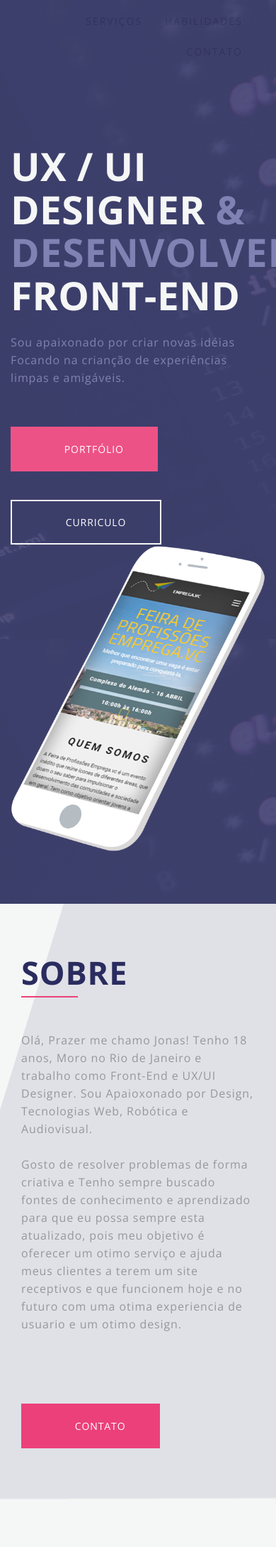
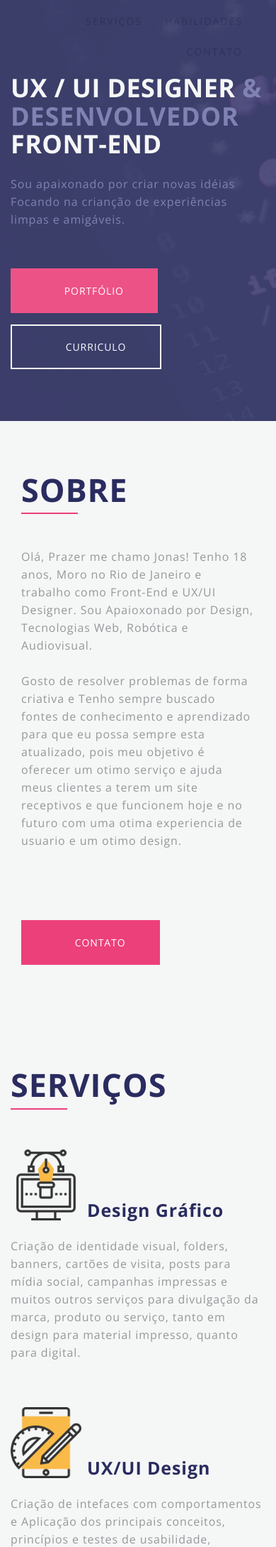
Before and after one commit to JonasJs/jsdesign, a PHP site: page / in a window 390 px wide; the page is wider, and only the part inside the window is pictured. Shown: the part 80-2259 px from the top of that part at 71% size. Run offline with PHP 8.4, Linux system fonts and the light colour scheme; some libraries are stand-ins or nearby versions; some web fonts are replaced.

Commit message:
mobile finalized

```diff
--- a/index.php
+++ b/index.html
@@ -58,7 +58,7 @@
 	<header class="header">
 		<div class="container">
 			<div class="row">
-				<div class="col-xl-6 col-lg-7 content">
+				<div class="col-xl-6 col-lg-7 col-md-9 content">
 					<h1>UX / UI DESIGNER <span>& <br>DESENVOLVEDOR</span><br>FRONT-END</h1>
 					<p>Sou apaixonado por criar novas idéias Focando na crianção de experiências limpas e amigáveis.</p>
 					<a href="" class="btn-primary"><i class="fa fa-eye" aria-hidden="true"></i>PORTFÓLIO</a>
@@ -88,7 +88,7 @@
 			<h1 class="title">Serviços</h1>
 			<div class="row">
 				<!-- Design Gráfico -->
-				<div class="col-xl-4 col-lg-4 box-item">
+				<div class="col-xl-4 col-lg-4 col-md-6 box-item">
 					<div class="box-title">
 						<img src="assets/images/design.png" alt="">
 						<h4>Design Gráfico</h4>
@@ -96,7 +96,7 @@
 					<p>Criação de identidade visual, folders, banners, cartões de visita, posts para mídia social, campanhas impressas e muitos outros serviços para divulgação da marca, produto ou serviço, tanto em design para material impresso, quanto para digital.</p>
 				</div>
 				<!-- UX/UI Design -->
-				<div class="col-xl-4 col-lg-4 box-item">
+				<div class="col-xl-4 col-lg-4 col-md-6 box-item">
 					<div class="box-title">
 						<img src="assets/images/uxuidesign.png" alt="">
 						<h4>UX/UI Design</h4>
@@ -104,7 +104,7 @@
 					<p>Criação de intefaces com comportamentos e Aplicação dos principais conceitos, princípios e testes de usabilidade, consistentes e fáceis de usar e oferecer ao usuário uma experiência agradável e eficiente durante a utilização de uma interface, trabalhando com desigin visual minimalistas, limpo e objetivo.</p>
 				</div>
 				<!-- Frond - End -->
-				<div class="col-xl-4 col-lg-4 box-item">
+				<div class="col-xl-4 col-lg-4 col-md-6 box-item">
 					<div class="box-title">
 						<img src="assets/images/code.png" alt="">
 						<h4>Frond - End</h4>
@@ -119,7 +119,7 @@
 		<div class="container">
 			<h1 class="title">Trabalhos</h1>
 			<div class="row content-primary">
-				<div class="col-xl-4 col-lg-4">
+				<div class="col-xl-4 col-lg-4 col-md-6 content-secondary">
 					<figure>
 						<img src="assets/images/trabalho1.png" alt="4esports - Agência de publicidade e marketing digital especializada em sistemas eletrônicos." title="4esports - Agência de publicidade e marketing digital especializada em sistemas eletrônicos.">
 						<figcaption>
@@ -137,7 +137,7 @@
 						</figcaption>
 					</figure>
 				</div>
-				<div class="col-xl-4 col-lg-4">
+				<div class="col-xl-4 col-lg-4 col-md-6 content-secondary">
 					<figure>
 						<img src="assets/images/trabalho2.png" alt="EMPREGA.VC - Evento que reúne ícones de diferentes áreas, que doam o seu saber para desenvolvimento das comunidades." title="EMPREGA.VC - Evento que reúne ícones de diferentes áreas, que doam o seu saber para desenvolvimento das comunidades.">
 						<figcaption>
@@ -155,7 +155,7 @@
 						</figcaption>
 					</figure>
 				</div>
-				<div class="col-xl-4 col-lg-4">
+				<div class="col-xl-4 col-lg-4 col-md-6 content-secondary">
 					<figure>
 						<img src="assets/images/trabalho3.png" alt="">
 						<figcaption>
@@ -173,9 +173,9 @@
 						</figcaption>
 					</figure>
 				</div>
-			</div>
-			<div class="row content-secondary">
-				<div class="col-xl-4 col-lg-4">
+
+
+				<div class="col-xl-4 col-lg-4 col-md-6 content-secondary">
 					<figure>
 						<img src="assets/images/trabalho4.png" alt="Ice Cream Ball - A Sorveteria que oferecer mais de 50 sabores diferentes preparados artesanalmente." title="Ice Cream Ball - A Sorveteria que oferecer mais de 50 sabores diferentes preparados artesanalmente.">
 						<figcaption>
@@ -193,7 +193,7 @@
 						</figcaption>
 					</figure>
 				</div>
-				<div class="col-xl-4 col-lg-4">
+				<div class="col-xl-4 col-lg-4 col-md-6 content-secondary">
 					<figure>
 						<img src="assets/images/trabalho5.png" alt="">
 						<figcaption>
@@ -211,7 +211,7 @@
 						</figcaption>
 					</figure>
 				</div>
-				<div class="col-xl-4 col-lg-4">
+				<div class="col-xl-4 col-lg-4 col-md-6 content-secondary">
 					<figure>
 						<img src="assets/images/trabalho6.png" alt="COFFEE GRAIN FINE - A maior loja de café e cafeteiras. Aqui você encontra cafés de ótimo qualidade e sabor" title="COFFEE GRAIN FINE - A maior loja de café e cafeteiras. Aqui você encontra cafés de ótimo qualidade e sabor">
 						<figcaption>
@@ -427,7 +427,7 @@
 		<div class="container">
 			<h1 class="title">Contato</h1>
 			<div class="row">
-				<div class="col col-md-6 box-contato-form">
+				<div class="col col-lg-6 col-xl-6 col-md-6 col-sm-12 col-12 box-contato-form">
 					<form>
 						<div class="form-group">
 							<label for="formName">Nome:</label>
@@ -449,7 +449,7 @@
 						<a href="" class="btn-primary"><i class="fa fa-send" aria-hidden="true"></i>Enviar</a>
 					</form>
 				</div>
-				<div class="col col-md-6 box-contato">
+				<div class="col col-lg-6 col-xl-6 col-md-6 col-sm-12 col-12 box-contato">
 					<div class="info-contato">
 						<div class="icons">
 							<a href="" id="icon-facebook">
--- /dev/null
+++ b/source/sass/_grid.scss
@@ -0,0 +1,10 @@
+// @media #{$variável_breakpoint} {}
+
+
+$small: "only screen and (max-width : 375px)";
+$mobile: "only screen and (max-width : 575px)";
+$mobile-extra: "only screen and (min-width: 601px) and (max-width: 767px)";
+$tablet: "only screen and (min-width: 768px) and (max-width : 1024px)";
+$tablet-extra: "only screen and (min-width: 768px) and (max-width: 1023px)";
+$desktop: "only screen and (min-width: 1025px)";
+$hd: "only screen and (min-width : 1500px)";
--- a/source/sass/components/_contato.scss
+++ b/source/sass/components/_contato.scss
@@ -4,6 +4,10 @@
 		margin-bottom: 48px;
 	}
 	.box-contato-form{
+		@media #{$mobile-extra, $mobile, $small}{
+			order: 1;
+		}
+
 		.form-group{
 			margin-bottom: 16px;
 			label{
@@ -47,6 +51,9 @@
 		.info-contato{
 		    margin-left: 80px;
 		    margin-top: 18px;
+		    @media #{$mobile-extra, $mobile, $small}{
+				margin-left: 0px;
+			}
 		    .icons{
 		    	a{
 				margin-right: 16px;
@@ -67,6 +74,10 @@
 		    }
 		    .info{
 		    	margin-top: 40px;
+		    	@media #{$mobile-extra, $mobile, $small}{
+					margin-top: 40px;
+					margin-bottom: 80px;
+				}
 		    	.infos{
 		    		display: flex;
 		    		align-items: center;
@@ -84,8 +95,14 @@
 		    	margin-top: 24px;
 				font-size: 100px;
 				color:#F9BA48;
+				@media #{$mobile-extra, $mobile, $small}{
+					display: none;
+				}
 		    }
 		}
 	}
 
 }
+.col.col-lg-6.col-xl-6.col-md-6.col-sm-12.box-contato-form{
+
+}
--- a/source/sass/components/_header.scss
+++ b/source/sass/components/_header.scss
@@ -19,6 +19,7 @@
 	.content{
 		opacity:1;
 		margin-top: 32px;
+
 		h1{
 			margin-top: 100px;
 			font-size: 55px;
@@ -27,11 +28,32 @@
 			span{
 				color: $font-secondary;
 			}
+			@media #{$small, $mobile, $tablet}{
+				margin-top: 0px;
+				font-size: 50px;
+			}
+			@media #{$small, $mobile}{
+				font-size: 36px;
+			}
+			@media #{$small}{
+				font-size: 29px;
+			}
+
 		}
 		p{
 			margin-top:24px;
 			color: $font-secondary;
 		}
+		.btn-secondary{
+			@media #{$small, $mobile}{
+				margin-top: 16px;
+			}
+		}
+	}
+	img{
+		@media #{$tablet-extra,$mobile-extra, $mobile, $small}{
+			display: none;
+		}
 	}
 
 }
--- a/source/sass/components/_menu.scss
+++ b/source/sass/components/_menu.scss
@@ -19,8 +19,6 @@
 			height: 2px;
 			background: #2A2C5F;
 			 transition: all 0.2s linear;
-
-
 		}
 	}
 	.active{
--- a/source/sass/components/_sobre.scss
+++ b/source/sass/components/_sobre.scss
@@ -4,6 +4,13 @@
     background-position: right;
     background-repeat: no-repeat;
     background-size: 560px 100%;
+    @media #{$mobile-extra,$mobile,$small}{
+		background-image: none;
+	}
+	@media #{$tablet}{
+		background: block;
+		background-size: 345px 100%;
+	}
 	.content{
 		p{
 			margin: 48px 0 59px 0;
--- a/source/sass/components/_trabalhos.scss
+++ b/source/sass/components/_trabalhos.scss
@@ -4,7 +4,10 @@
 		color: $background-primary;
 	}
 	img{
-		width: 100%;
+		height: 100%;
+		@media #{$mobile-extra,$mobile,$small}{
+			width: 100%;
+		}
 	}
 	.content-primary{
 		margin-top: 40px;
@@ -15,6 +18,14 @@
 	figure{
 		overflow: hidden;
 		position: relative;
+		height: 352px;
+		@media #{$mobile-extra,$mobile}{
+			height: 420px;
+		}
+		@media #{$small}{
+			height: auto;
+		}
+
 		&:hover{
 			.content-overlay{
 				opacity:1;
@@ -36,10 +47,14 @@
 				-o-transition:0.5s ease;
 				-ms-transition: 0.5s ease;
 				transition: 0.5s ease;
+				@media #{$small}{
+					top: 20%;
+				}
 				h3{
 					color:$btn-primary;
 				    font-weight: bold;
 				    margin-bottom: 20px;
+				    font-size: 24px;
 				}
 				p{
 					width: 80%;
--- a/source/sass/main.scss
+++ b/source/sass/main.scss
@@ -7,6 +7,7 @@
 
 // Variaveis
 @import "variables";
+@import "grid";
 
 //Components
 @import "components/menu";
@@ -63,6 +64,10 @@ p{
 		height: 2px;
 		background: $btn-primary;
 	}
+	@media #{$small}{
+		font-size: 40px;
+	}
+
 }
 
 // Btn
```
Also changed, not shown: assets/style/main.css.
